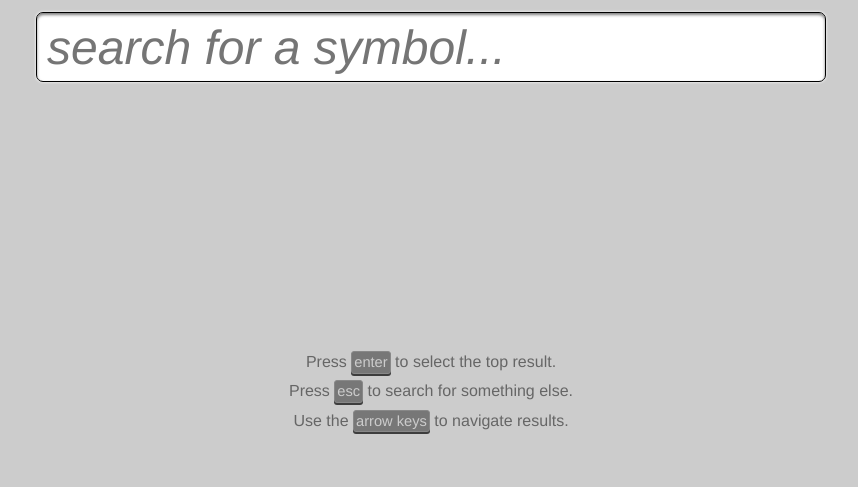
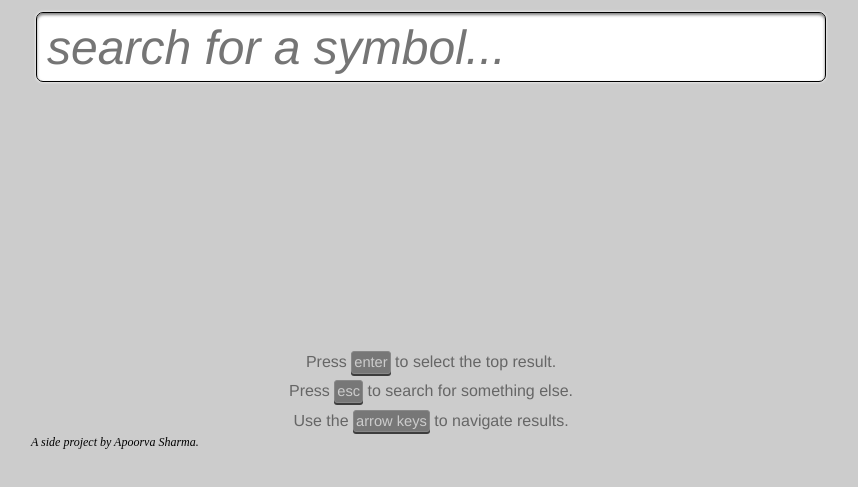
Before and after one commit to apoorva-sharma/Symbol-Finder, a website: page index.html in a window 1280 px wide. Shown: the part 187-674 px from the top of the page, without its empty margins (209-1067 px from the left). Drawn offline with Linux system fonts and the light colour scheme.

Commit message:
added a footer

```diff
--- a/index.html
+++ b/index.html
@@ -174,6 +174,11 @@
       font-size: 11pt;
       line-height: 14pt;
     }
+    #footer {
+      font-size:9pt;
+      font-weight:300;
+      font-style: italic;
+    }
     /* all */
     ::-webkit-input-placeholder { font-weight: 100; font-style: italic; }
     ::-moz-placeholder { font-weight: 100; font-style: italic; } /* firefox 19+ */
@@ -191,6 +196,9 @@
         Press <em>esc</em> to search for something else.<br>
         Use the <em>arrow keys</em> to navigate results.
       </div>
+      <div id="footer">
+      A side project by Apoorva Sharma.
+      </div>
     </div>
   </body>
 </html>
```
